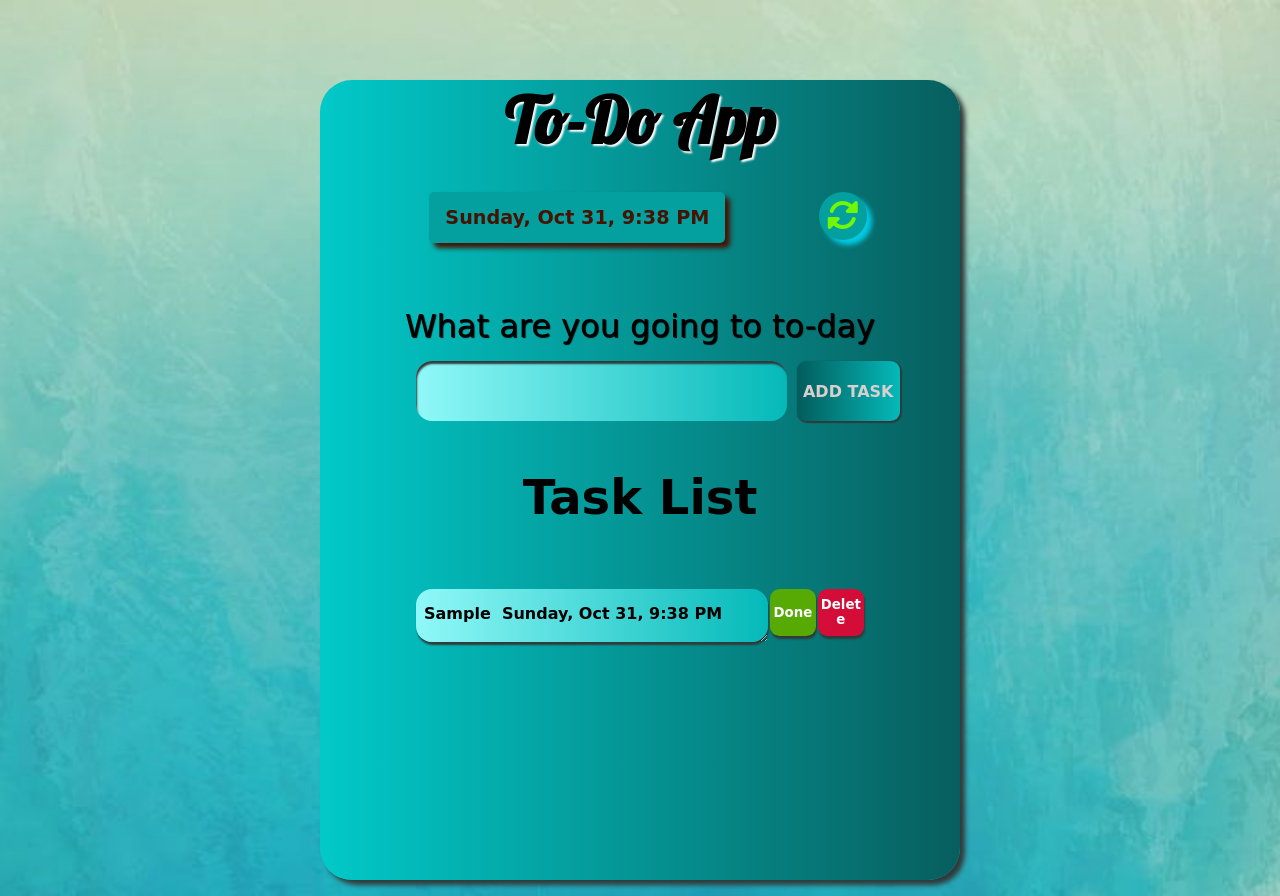
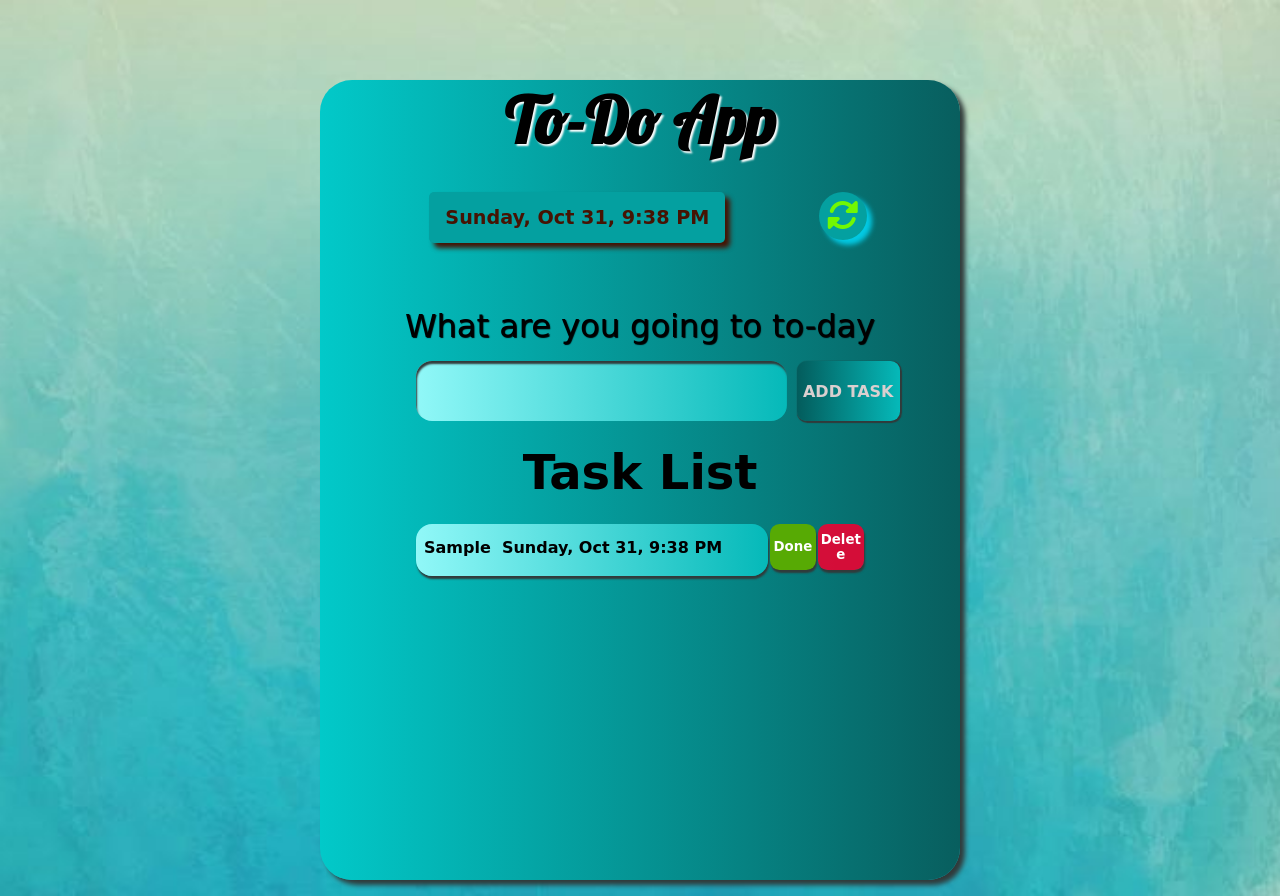
Before and after one commit to ibrahim272941/002---To-Do-App--JS-02-, a plain HTML site: page index.html in a window 1280 px wide. Both pictures are taken after typing "Sample" into the empty fields and a click on the input "ADD TASK". Drawn offline with Linux system fonts and the light colour scheme; a web font is replaced by a local one.

Commit message:
resize added text area

```diff
--- a/app.js
+++ b/app.js
@@ -63,4 +63,8 @@ form.addEventListener('submit',(e)=>{
     })
     inputField.value=''
 
+    inputElement.addEventListener('click',()=>{
+        inputElement.style.background='linear-gradient(to right, rgb(145, 248, 248), rgb(5, 185, 185))'
+    })
+
 })
--- a/index.css
+++ b/index.css
@@ -129,7 +129,7 @@ header{
 h2{
 
     font-family: 'Gluten', cursive;
-    margin-bottom: 1rem;
+    margin-bottom: .1rem;
     font-size: 3rem
 }
 .input-button{
@@ -156,7 +156,7 @@ h2{
 .area{
 
    max-width: 100%;
-    margin-top: 3rem;
+    margin-top: 1.4rem;
    display: flex;
    flex-direction: column;
    align-items: center;
@@ -175,7 +175,7 @@ h2{
 
 }
 .to-dos-area .text{
-
+  cursor: pointer;
    padding-top: .9rem;
    padding-left: .5rem;
     flex: 1 1 0%;
@@ -187,7 +187,7 @@ h2{
     font-size: 1rem;
     box-shadow:  1px 3px 2px rgb(49, 58, 58);
     background: linear-gradient(to right, rgb(145, 248, 248), rgb(5, 185, 185));
-
+    resize: none;
 
 
 }
```
